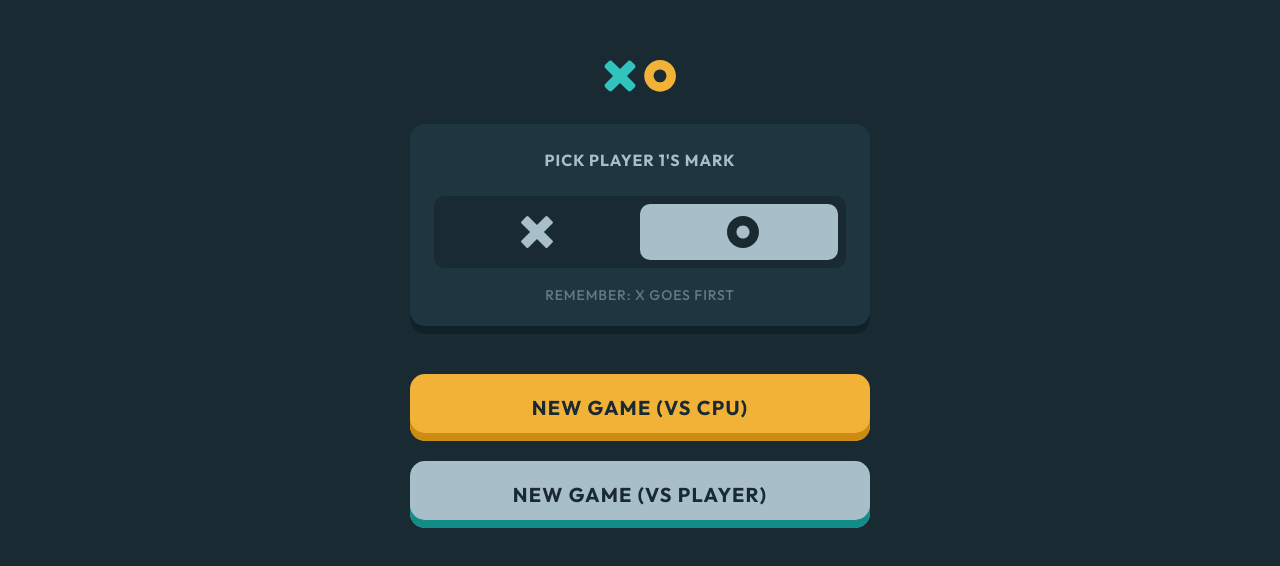
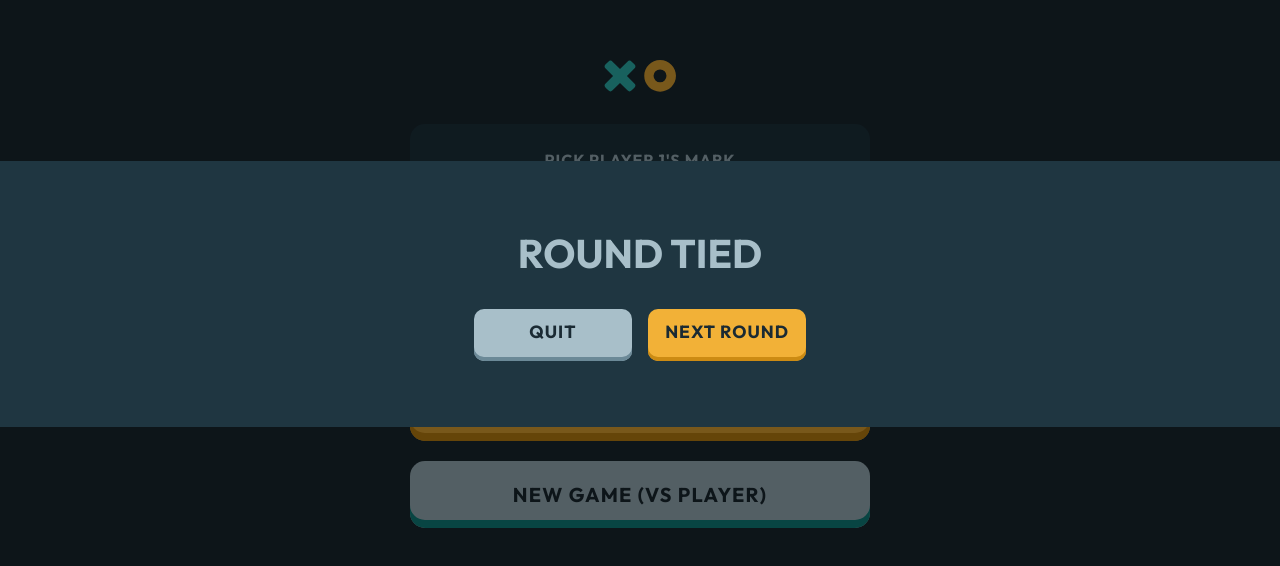
Before and after one commit to jubelo1234/tic-tac-toe, a React (Vite) app in the folder tictactoe-game/: page / in a window 1280 px wide. Shown: the part 106-672 px from the top of the page. Built offline with nearby package versions, Linux system fonts and the light colour scheme.

Commit message:
new ui components

```diff
--- a/tictactoe-game/src/App.tsx
+++ b/tictactoe-game/src/App.tsx
@@ -4,20 +4,35 @@ import GamePage from "./components/GamePage";
 import Home from "./components/Home";
 import RestartUi from "./components/RestartUi";
 import WinCard from "./components/WinCard";
+import TieCard from "./components/TieCard";
 
 function App() {
-
   const [homePage, setHomePage] = useState<boolean>(true);
   const [singlePlayerMode, setSinglePlayerMode] = useState<boolean>(false);
   const [player1, setPlayer1] = useState<string>("O");
+  const [modal, setModal] = useState<string | null>("tie");
 
   return (
-    <div className="px-[6vw] py-10 flex items-center justify-center bg-dark-navy min-h-screen min-w-screen">
-      {homePage ? <Home playerOne={setPlayer1} setPage={setHomePage} singlePlayer={setSinglePlayerMode}/> : <GamePage/>}
-      {/* <div className="w-full absolute top-0 h-full">
-       <RestartUi/>
-      </div> */}
-    </div>
+    <>
+      <div className="px-[6vw] py-10 flex items-center justify-center bg-dark-navy min-h-screen min-w-screen">
+        {homePage ? (
+          <Home
+            playerOne={setPlayer1}
+            setPage={setHomePage}
+            singlePlayer={setSinglePlayerMode}
+          />
+        ) : (
+          <GamePage />
+        )}
+      </div>
+      {modal && (
+        <div className="w-full absolute top-0 h-full">
+          {modal === "restart" && <RestartUi />}
+          {modal === "tie" && <TieCard />}
+          {modal !== "restart" && modal !== "tie" && <WinCard />}
+        </div>
+      )}
+    </>
   );
 }
 
--- /dev/null
+++ b/tictactoe-game/src/components/TieCard.tsx
@@ -0,0 +1,20 @@
+export default function TieCard() {
+  return (
+    <div className="size-full">
+      <div className=" fixed z-0 top-0 bg-win-bg size-full"></div>
+      <div className="z-10 fixed h-[16.625rem] flex flex-col justify-center items-center uppercase bg-semi-dark-navy w-full top-1/2 left-1/2  transform -translate-y-1/2 -translate-x-1/2">
+        <p className=" text-[1.4rem] exsm:text-[1.5rem] tab:text-[2.5rem] mb-5 tab:mb-[1.9375rem] leading-[1.875rem] tab:leading-[3.125rem] text-silver-cl font-bold">
+          Round Tied
+        </p>
+        <div className="flex flex-col spec:flex-row gap-4">
+          <button className="text-dark-navy w-[85vw] max-w-[272px] spec:max-w-[500px] spec:w-[158.20px] text-center cursor-pointer transition-all duration-300 hover:bg-silver-hover bg-silver-cl shadow-res font-bold text-[0.95rem] exsm:text-[1rem] tab:text-[1.1rem] uppercase rounded-[0.625rem] h-[3rem] exsm:h-[3.25rem] exsm:pb-1 px-3 exsm:px-4 tracking-[1px]">
+            Quit
+          </button>
+          <button className="text-dark-navy w-[85vw] max-w-[272px] spec:max-w-[500px] spec:w-[158.20px] text-center cursor-pointer transition-all duration-300 hover:bg-light-yellow-hover bg-light-yellow shadow-nxt font-bold text-[0.95rem] exsm:text-[1rem] tab:text-[1.1rem] uppercase rounded-[0.625rem] h-[3rem] exsm:h-[3.25rem] exsm:pb-1 px-3 exsm:px-4 tracking-[1px]">
+            next round
+          </button>
+        </div>
+      </div>
+    </div>
+  );
+}
```
